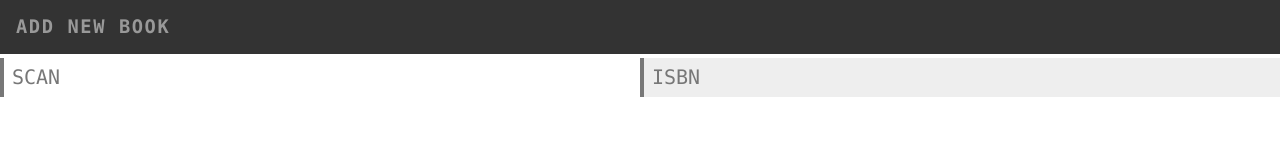
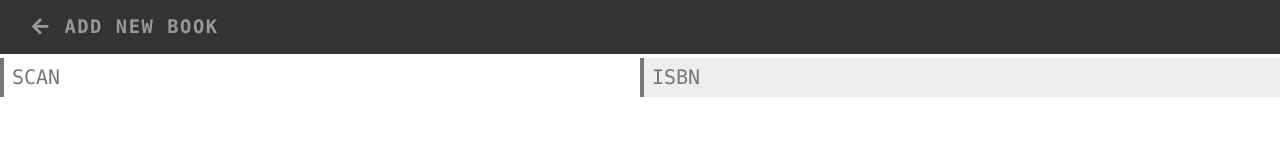
Before and after one commit to emilyb7/trackerapp, a React (Create React App) app in the folder client/: page /add/scan in a window 1280 px wide. Shown: the top 160 px of the page. Built offline with nearby package versions, Linux system fonts and the light colour scheme.

Commit message:
rename lookup -> result 🚚  improve nav functionality ➡️

```diff
--- a/client/src/App.jsx
+++ b/client/src/App.jsx
@@ -3,7 +3,7 @@ import { BrowserRouter, Route, Switch, withRouter, } from 'react-router-dom'
 import { TransitionGroup, CSSTransition, } from 'react-transition-group'
 
 import Books from './Books'
-import Lookup from './Lookup/index.jsx'
+import Result from './Result'
 import LookupPage from './LookupPage'
 import Nav from './Nav'
 
@@ -29,8 +29,8 @@ class App extends Component {
                   <Switch location={location}>
                     <Route exact path="/" component={Books} />
                     <Route
-                      path="/lookup/:isbn"
-                      component={withRouter(Lookup)}
+                      path="/result/:isbn"
+                      component={withRouter(Result)}
                     />
                     <Route path="/add" component={LookupPage} />
                   </Switch>
--- a/client/src/BarcodeReader.jsx
+++ b/client/src/BarcodeReader.jsx
@@ -8,6 +8,10 @@ class BarcodeReader extends React.Component {
   constructor(props) {
     super(props)
     this.state = { match: null, }
+  }
+
+  componentDidMount = () => {
+    if (this.props.started) return this.init()
   }
 
   componentDidUpdate = prevProps => {
@@ -69,7 +73,7 @@ class BarcodeReader extends React.Component {
 
   render = () => {
     if (!this.props.started) return null
-    if (this.state.match) return <Redirect to={`/lookup/${this.state.match}`} />
+    if (this.state.match) return <Redirect to={`/result/${this.state.match}`} />
     return null
   }
 }
--- a/client/src/Nav/index.jsx
+++ b/client/src/Nav/index.jsx
@@ -1,19 +1,31 @@
 import React from 'react'
-import { withRouter, } from 'react-router-dom'
+import { Link, withRouter, } from 'react-router-dom'
 
-const titleMap = {
-  defaultTitle: 'my library',
-  add: 'add new book',
-  scan: 'scan',
+const navMap = {
+  defaults: { header: 'my library', back: false, backTo: '/', },
+  add: { header: 'add new book', back: true, backTo: '/', },
+  result: {
+    header: 'result',
+    back: true,
+    backTo: { pathname: '/add/scan', state: { started: true, }, },
+  },
+  scan: { header: 'scan', },
 }
 
-const getTitle = ({ pathname, }) =>
-  titleMap[pathname.split('/')[1]] || titleMap.defaultTitle
+const Nav = ({ location, }) => {
+  const navSettings = navMap[location.pathname.split('/')[1]] || navMap.defaults
+  const navHeader = navSettings.header
 
-const Nav = ({ location, }) => {
   return (
     <nav className="bg-dark-gray silver pa3 tracked ttu">
-      <h3 className="App-title pointer">{getTitle(location)}</h3>
+      <h3 className="App-title pointer">
+        {navSettings.back && (
+          <Link to={navSettings.backTo || navMap.defaults.backTo}>
+            <i className="fas fa-arrow-left ph3 pointer silver" />
+          </Link>
+        )}
+        {navHeader}
+      </h3>
     </nav>
   )
 }
--- a/client/src/Scan/index.jsx
+++ b/client/src/Scan/index.jsx
@@ -6,9 +6,7 @@ import BarcodeReader from '../BarcodeReader'
 class Scan extends React.Component {
   constructor(props) {
     super(props)
-    this.state = {
-      started: false,
-    }
+    this.state = { started: false, ...this.props.location.state, }
   }
 
   start = () => {
```
Also changed, not shown: client/src/Result/Panel.jsx (renamed from client/src/Lookup/Panel.jsx), client/src/Result/Result.jsx (renamed from client/src/Lookup/Result.jsx), client/src/Result/index.jsx (renamed from client/src/Lookup/index.jsx).
